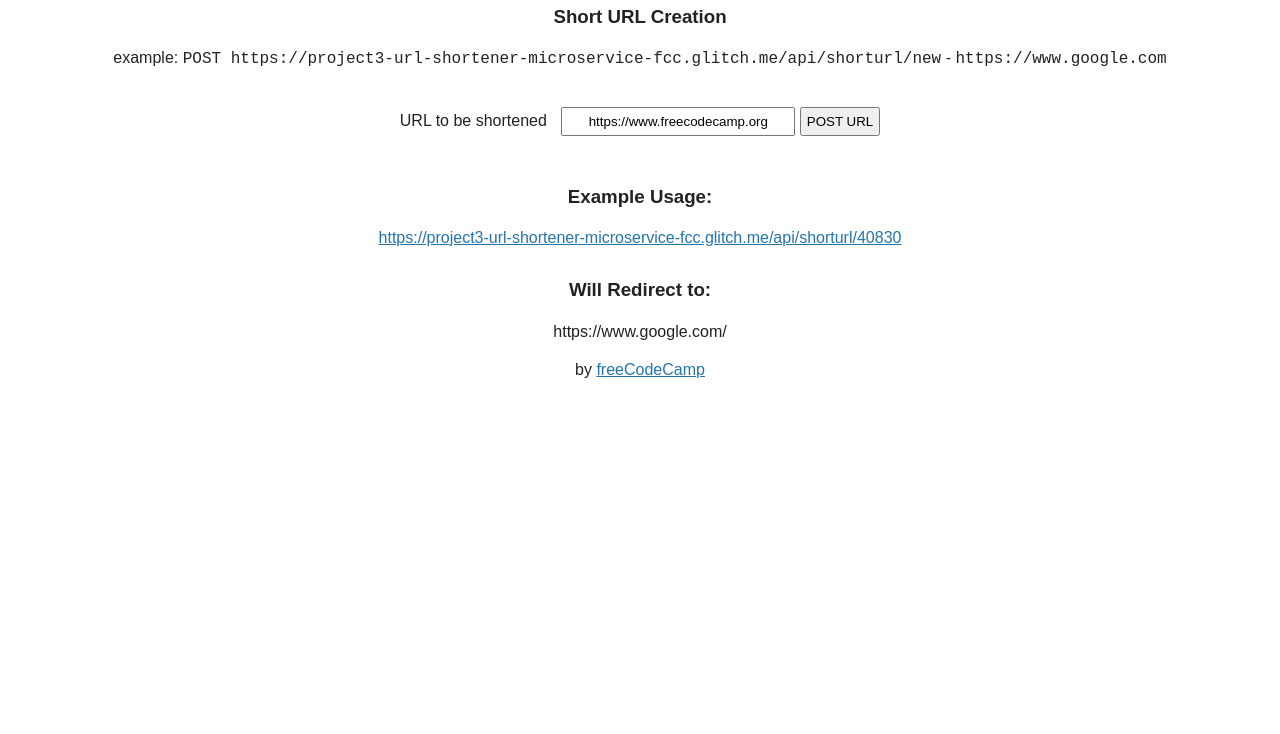
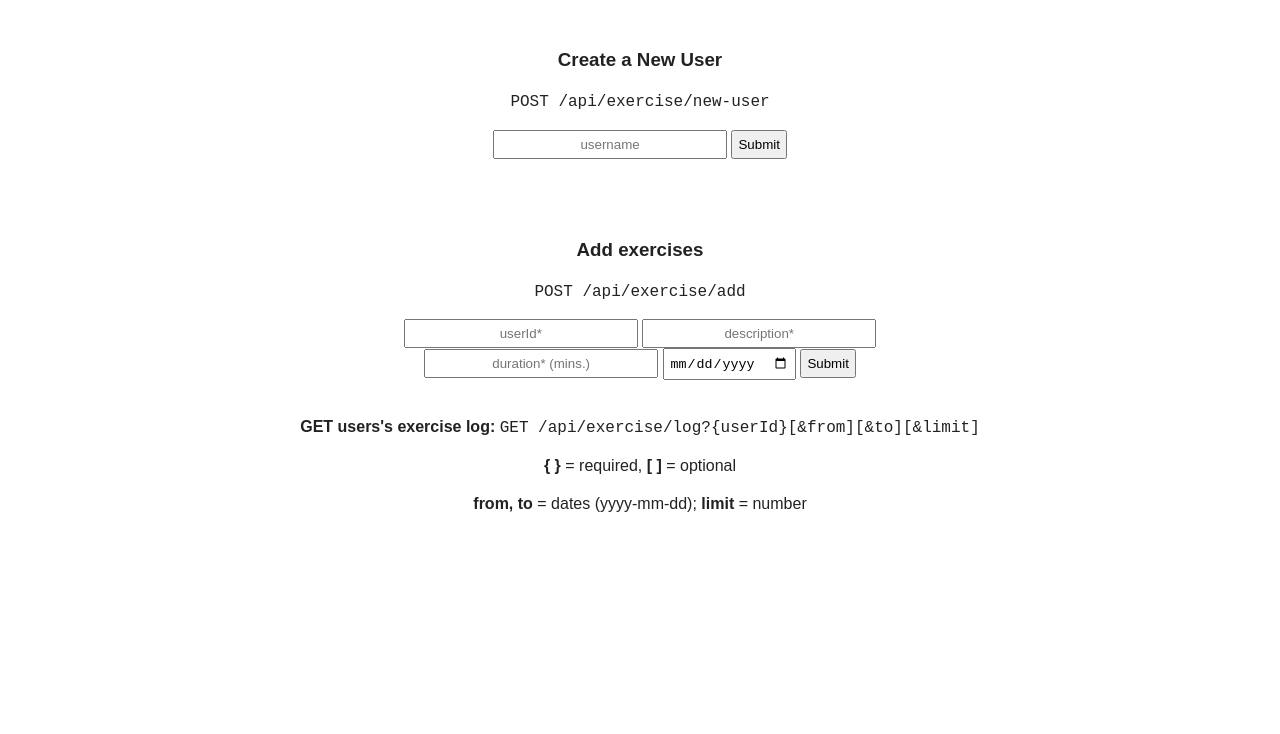
Before and after one commit to jiunndar/Microservices-Projects-URL-Shortener-Microservice, a website: page views/index.html in a window 1280 px wide. Shown: the part 66-800 px from the top of the page. Drawn offline with Linux system fonts and the light colour scheme; files that its build step writes are made by us from their sources.

Commit message:
Update index.html
html changes 2

```diff
--- a/views/index.html
+++ b/views/index.html
@@ -1,40 +1,37 @@
 <!DOCTYPE html>
-
 <html>
 
    <head>
-      <title>URL Shortener</title>
-
+      <title>Exercise Tracker | Free Code Camp</title>
+      <link rel="shortcut icon" href="https://cdn.freecodecamp.org/universal/favicons/favicon-32x32.png" type="image/x-icon"/>
       <link href="https://fonts.googleapis.com/css?family=Roboto" rel="stylesheet" type="text/css">
-      <link href="/public/style.css" rel="stylesheet" type="text/css">
+      <link href="style.css" rel="stylesheet" type="text/css">
    </head>
 
    <body>
       <div class="container">
-        <h2>API Project: URL Shortener Microservice</h2>
-        <h3>Short URL Creation </h3>
-        <p>
-          example: <code>POST https://project3-url-shortener-microservice-fcc.glitch.me/api/shorturl/new</code> - <code>https://www.google.com</code>
-        </p>
-        <form action="api/shorturl/new" method="POST">
-          <label for="url_input">URL to be shortened</label>
-          <input id="url_input" type="text" name="url" value="https://www.freecodecamp.org">
-          <input type="submit" value="POST URL">
-        </form>
-        <h3>Example Usage:</h3>
-        <a href="https://project3-url-shortener-microservice-fcc.glitch.me/api/shorturl/40830">
-          https://project3-url-shortener-microservice-fcc.glitch.me/api/shorturl/40830
-        </a>
+         <h1>Exercise tracker</h1>
+          <form action="/api/exercise/new-user" method="post">
+            <h3>Create a New User</h3>
+            <p><code>POST /api/exercise/new-user</code></p>
+            <input id="uname" type="text" name="username" placeholder="username" required>
+            <input type="submit" value="Submit">
+          </form>
+          <form action="/api/exercise/add" method="post">
+            <h3>Add exercises</h3>
+            <p><code>POST /api/exercise/add</code></p>
+            <input id="uid" type="text" name="userId" placeholder="userId*" required>
+            <input id="desc" type="text" name="description" placeholder="description*" required>
+            <input id="dur" type="text" name="duration" placeholder="duration* (mins.)" required>
+            <input id="dat" type="date" name="date" placeholder="date (yyyy-mm-dd)">
+            <input type="submit" value="Submit">
 
-        <h3>Will Redirect to:</h3>
-        <p>https://www.google.com/</p>
-      </div>
-      <div class="footer">
-        <p>
-          by <a href="https://www.freecodecamp.org">freeCodeCamp</a>
-        </p>
+
+          </form>
+          <p><strong>GET users's exercise log: </strong><code>GET /api/exercise/log?{userId}[&amp;from][&amp;to][&amp;limit]</code></p>
+          <p><strong>{ }</strong> = required, <strong>[ ]</strong> = optional</p>
+          <p><strong>from, to</strong> = dates (yyyy-mm-dd); <strong>limit</strong> = number</p>
       </div>
    </body>
 
-
 </html>
```
